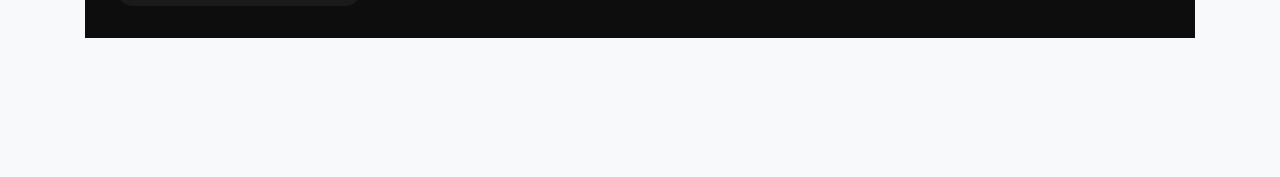
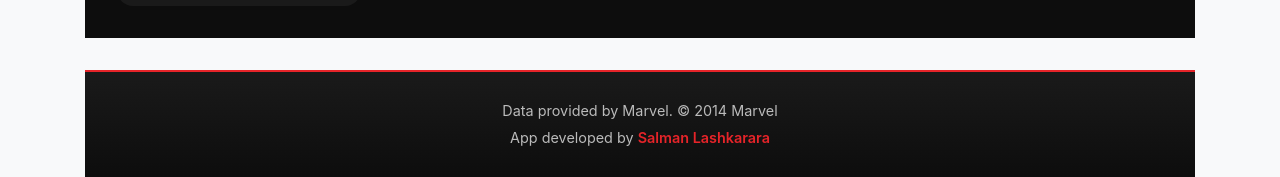
Before and after one commit to salman-/react-marvel, a React (Create React App) app in the folder react-marvel/: page / in a window 1280 px wide. Shown: the part 1577-1754 px from the top of the page. Before the commit the page ends 1615 px from the top, so only its background shows below. Built offline with nearby package versions, Linux system fonts and the light colour scheme.

Commit message:
Add Footer to load on every page

```diff
--- a/react-marvel/src/App.js
+++ b/react-marvel/src/App.js
@@ -2,22 +2,20 @@ import { createBrowserRouter, RouterProvider } from "react-router-dom";
 import "./App.css";
 import Marvels from "./components/marvels/marvels";
 import Marvel from "./components/marvel/marvel";
+import MainLayout from "./components/layout/MainLayout";
 
 const router = createBrowserRouter([
   {
-    path: "/",
-    element: <Marvels />
+    element: <MainLayout />, // Wrap all routes with layout
+    children: [
+      { path: "/", element: <Marvels /> },
+      { path: "/marvels/:id", element: <Marvel /> },
+    ],
   },
-  {
-    path:"/marvels/:id",
-    element:<Marvel/>
-  }
-])
+]);
 
 function App() {
-  return (
-    <RouterProvider router={router} id='marvels' />
-  );
+  return <RouterProvider router={router} />;
 }
 
 export default App;
--- /dev/null
+++ b/react-marvel/src/components/footer/Footer.css
@@ -0,0 +1,19 @@
+.footer {
+  background: linear-gradient(180deg, #1a1a1a, #0d0d0d);
+  color: #bbb;
+  text-align: center;
+  padding: 1.5rem 1rem;
+  font-size: 0.9rem;
+  border-top: 2px solid #e62429; /* Marvel red accent */
+  margin-top: 2rem;
+}
+
+.footer-text {
+  margin: 0.3rem 0;
+  line-height: 1.5;
+}
+
+.highlight {
+  color: #e62429;
+  font-weight: 600;
+}
--- /dev/null
+++ b/react-marvel/src/components/footer/Footer.js
@@ -0,0 +1,17 @@
+import React from "react";
+import "./Footer.css";
+
+const Footer = () => {
+  return (
+      <footer className="footer">
+        <p className="footer-text">
+          Data provided by Marvel. © 2014 Marvel
+        </p>
+        <p className="footer-text">
+          App developed by <span className="highlight">Salman Lashkarara</span>
+        </p>
+      </footer>
+  );
+};
+
+export default Footer;
--- /dev/null
+++ b/react-marvel/src/components/layout/MainLayout.js
@@ -0,0 +1,14 @@
+import React from "react";
+import { Outlet } from "react-router-dom";
+import Footer from "./../footer/Footer";
+
+const MainLayout = () => {
+  return (
+      <div className="App">
+        <Outlet /> {/* This is where routed pages will render */}
+        <Footer />
+      </div>
+  );
+};
+
+export default MainLayout;
```
